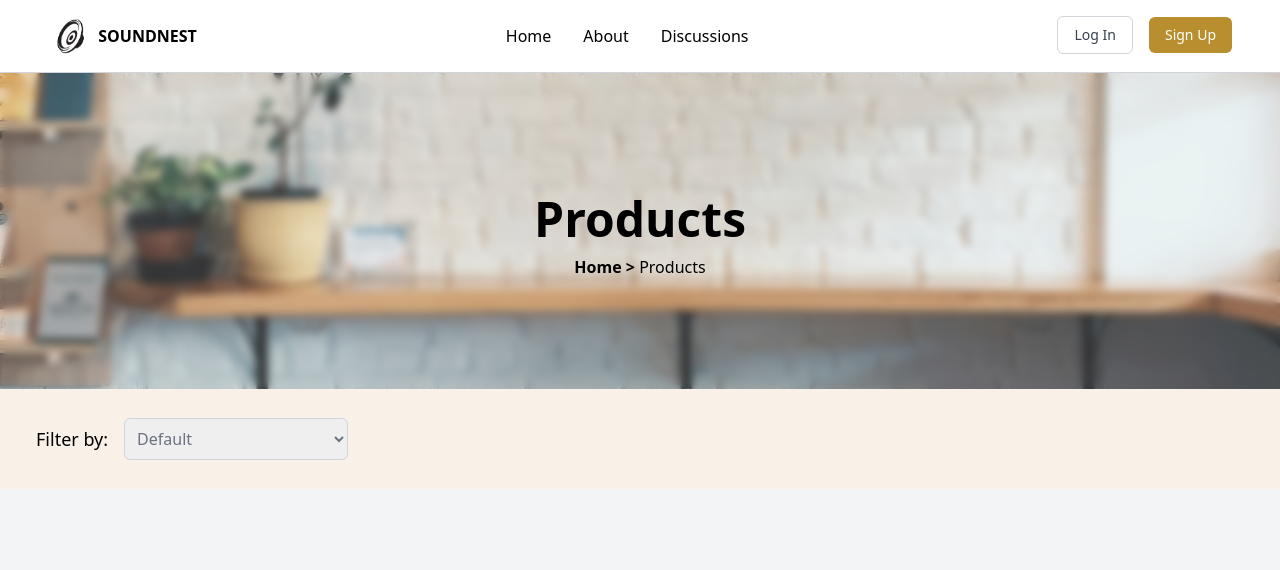
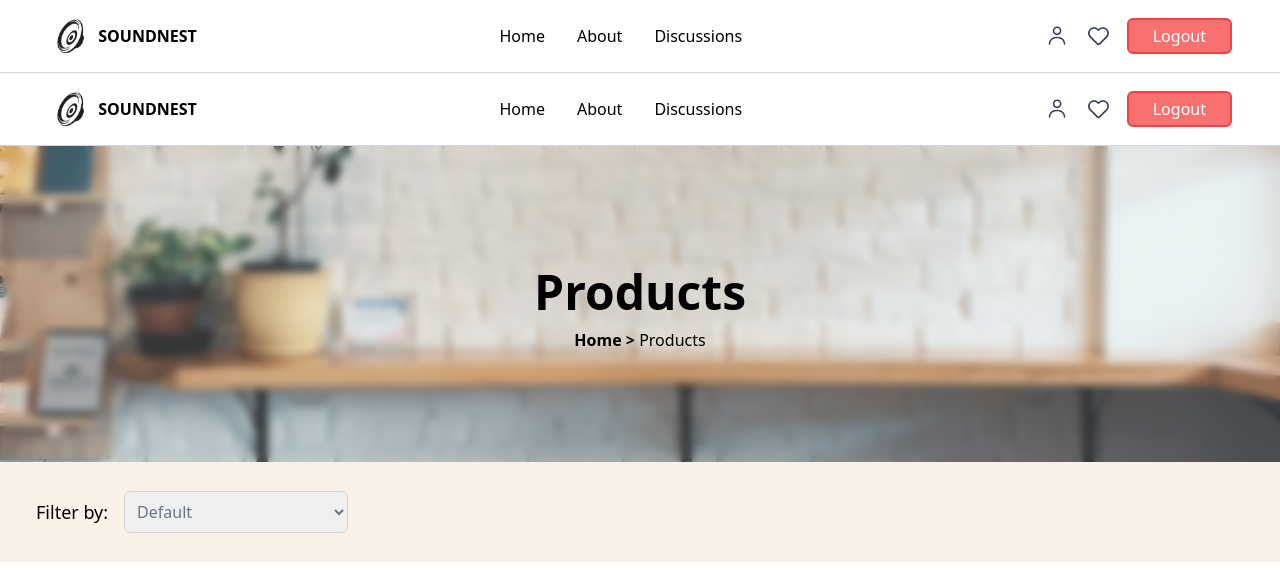
Before and after one commit to F03-PBP/SoundNest, a Django app: page / in a window 1280 px wide. Shown: the top 570 px of the page. Run offline with Django 5.2, Linux system fonts and the light colour scheme; the visitor is signed in with stand-in values (Sample User, id 1); data comes from the database, SQL or seed files in the repository; some libraries are stand-ins or nearby versions.

Commit message:
fix: navbar and base

```diff
--- a/templates/base.html
+++ b/templates/base.html
@@ -6,53 +6,17 @@
         <meta name="viewport" content="width=device-width, initial-scale=1.0">
         <title>SOUNDNEST</title>
         <script src="https://cdn.tailwindcss.com"></script>
+        <script src="https://cdn.jsdelivr.net/npm/sweetalert2@11"></script>
+
+        <link rel="stylesheet" href="{% static 'css/global.css' %}"/>
     </head>
 
-    <body class="bg-gray-100">
+    {% include 'navbar.html' %}
+
+    <body class="">
         {% block content %} {% endblock content %}
     </body>
 
-    <footer class="fixed bottom-0 left-0 right-0 md:flex justify-between bg-white px-6 py-3 text-xs md:text-base">
-        <p>&copy;2024 SOUNDNEST. All rights reserved.</p>
-    </footer>
+    {% include 'footer.html' %}
 
-    <!-- Scripts -->
-    <script>
-        var username = document.getElementById('dropdownButton').getAttribute('data-username'); // Mendapatkan username user yang sedang login
-        var dropdownMenu = document.getElementById('dropdownMenu');
-        var dropdownButton = document.getElementById('dropdownButton');
-        var mobileMenu = document.getElementById('mobileMenu');
-        var mobileMenuButton = document.getElementById('mobileMenuButton');
-
-        document.getElementById('dropdownButton').addEventListener('click', function () {
-            if (username){
-                if (dropdownMenu.classList.contains('hidden')) {
-                    dropdownMenu.classList.remove('hidden');
-                } else {
-                    dropdownMenu.classList.add('hidden');
-                }
-            }
-        });
-
-        document.getElementById('mobileMenuButton').addEventListener('click', function () {
-            if (username){
-                if (mobileMenu.classList.contains('hidden')) {
-                    mobileMenu.classList.remove('hidden');
-                } else {
-                    mobileMenu.classList.add('hidden');
-                }
-            }
-        });
-
-        // Close Dropdown
-        window.onclick = function(event) {
-            if (!dropdownButton.contains(event.target)) {
-                dropdownMenu.classList.add('hidden');
-            }
-
-            if (!mobileMenuButton.contains(event.target)) {
-            mobileMenu.classList.add('hidden');
-        }
-        }
-    </script>
 </html>
--- a/templates/navbar.html
+++ b/templates/navbar.html
@@ -21,11 +21,33 @@
             <ul class="hidden md:flex items-center space-x-8">
                 <a href="/"><li>Home</li></a>
                 <a href="/"><li>About</li></a>
-                <a href="/"><li>Discussions</li></a>
+                <a href="{% url 'Discussions:view_threads' %}"><li>Discussions</li></a>
             </ul>
 
+            <div class="hidden md:flex items-center space-x-4">
+                <!-- Profile Icon -->
+                <a href="/" class="text-gray-300 hover:text-white">
+                    <svg width="25" height="25" viewBox="0 0 25 24" fill="#343C54" xmlns="http://www.w3.org/2000/svg">
+                        <path fill-rule="evenodd" clip-rule="evenodd" d="M16.4337 6.35C16.4337 8.74 14.4937 10.69 12.0937 10.69L12.0837 10.68C9.69365 10.68 7.74365 8.73 7.74365 6.34C7.74365 3.95 9.70365 2 12.0937 2C14.4837 2 16.4337 3.96 16.4337 6.35ZM14.9337 6.34C14.9337 4.78 13.6637 3.5 12.0937 3.5C10.5337 3.5 9.25365 4.78 9.25365 6.34C9.25365 7.9 10.5337 9.18 12.0937 9.18C13.6537 9.18 14.9337 7.9 14.9337 6.34Z" fill="#343C54"/>
+                        <path d="M12.0235 12.1895C14.6935 12.1895 16.7835 12.9395 18.2335 14.4195V14.4095C20.2801 16.4956 20.2739 19.2563 20.2735 19.4344L20.2735 19.4395C20.2635 19.8495 19.9335 20.1795 19.5235 20.1795H19.5135C19.0935 20.1695 18.7735 19.8295 18.7735 19.4195C18.7735 19.3695 18.7735 17.0895 17.1535 15.4495C15.9935 14.2795 14.2635 13.6795 12.0235 13.6795C9.78346 13.6795 8.05346 14.2795 6.89346 15.4495C5.27346 17.0995 5.27346 19.3995 5.27346 19.4195C5.27346 19.8295 4.94346 20.1795 4.53346 20.1795C4.17346 20.1995 3.77346 19.8595 3.77346 19.4495L3.77345 19.4448C3.77305 19.2771 3.76646 16.506 5.81346 14.4195C7.26346 12.9395 9.35346 12.1895 12.0235 12.1895Z" fill="#343C54"/>
+                    </svg>
+
+                </a>
+                <!-- Wishlist Icon -->
+                <a href="/" class="text-gray-300 hover:text-white">
+                    <svg width="25" height="25" viewBox="0 0 24 24" fill="#343C54" xmlns="http://www.w3.org/2000/svg">
+                        <path fill-rule="evenodd" clip-rule="evenodd" d="M11.8227 4.77124L12 4.94862L12.1773 4.77135C14.4244 2.52427 18.0676 2.52427 20.3147 4.77134C22.5618 7.01842 22.5618 10.6616 20.3147 12.9087L13.591 19.6324C12.7123 20.5111 11.2877 20.5111 10.409 19.6324L3.6853 12.9086C1.43823 10.6615 1.43823 7.01831 3.6853 4.77124C5.93237 2.52417 9.5756 2.52417 11.8227 4.77124ZM10.762 5.8319C9.10073 4.17062 6.40725 4.17062 4.74596 5.8319C3.08468 7.49319 3.08468 10.1867 4.74596 11.848L11.4697 18.5718C11.7625 18.8647 12.2374 18.8647 12.5303 18.5718L19.254 11.8481C20.9153 10.1868 20.9153 7.49329 19.254 5.83201C17.5927 4.17072 14.8993 4.17072 13.238 5.83201L12.5304 6.53961C12.3897 6.68026 12.199 6.75928 12 6.75928C11.8011 6.75928 11.6104 6.68026 11.4697 6.53961L10.762 5.8319Z" fill="#343C54"/>
+                    </svg>
+                </a>
+
+                <a href="{% url 'authentication:logout' %}" class="space-x-4 flex items-center">
+                    <button type="submit" class="px-6 py-1 border border-red-500 border-2 text-left bg-red-400 hover:bg-red-500 text-white text-center rounded-md" role="menuitem">
+                        Logout
+                    </button>
+                </a>
+            </div>
             <!-- Dropdown -->
-            <div class="relative hidden md:inline-block">
+            <!-- <div class="relative hidden md:inline-block">
                 {% if current_user %}
                     <button id="dropdownButton" data-username="{{ current_user.username }}" class="inline-flex justify-center w-full rounded-md border border-gray-300 shadow-sm px-4 py-2 bg-white text-sm font-medium text-gray-700 hover:bg-gray-50" aria-expanded="true" aria-haspopup="true">
                         Hello, {{ current_user.username }}
@@ -56,7 +78,7 @@
                         </a>
                     </div>
                 {% endif %}
-            </div>
+            </div> -->
         </div>
     </div>
 
@@ -72,16 +94,35 @@
             </li>
 
             <li class="w-full">
-                <a href="/" class="block hover:bg-gray-200 rounded-lg py-2">Discussions</a>
+                <a href="{% url 'Discussions:view_threads' %}" class="block hover:bg-gray-200 rounded-lg py-2">Discussions</a>
             </li>
 
             <li class="w-full">
                 <a href="#" class="block hover:bg-gray-200 rounded-lg py-2">Profile</a>
             </li>
-            <p class="py-2">Last Login: {{ last_login }}</p>
+
             <li class="w-full">
                 <a href="/" class="block bg-red-400 hover:bg-red-500 rounded-lg py-2 text-white">Logout</a>
             </li>
         </ul>
     </div>
 </nav>
+
+<script>
+    var mobileMenu = document.getElementById('mobileMenu');
+    var mobileMenuButton = document.getElementById('mobileMenuButton');
+
+    mobileMenuButton.addEventListener('click', function () {
+        if (mobileMenu.classList.contains('hidden')) {
+            mobileMenu.classList.remove('hidden');
+        } else {
+            mobileMenu.classList.add('hidden');
+        }
+    });
+
+    window.onclick = function(event) {
+        if (!mobileMenuButton.contains(event.target) && !mobileMenu.contains(event.target)) {
+            mobileMenu.classList.add('hidden');
+        }
+    };
+</script>
```
